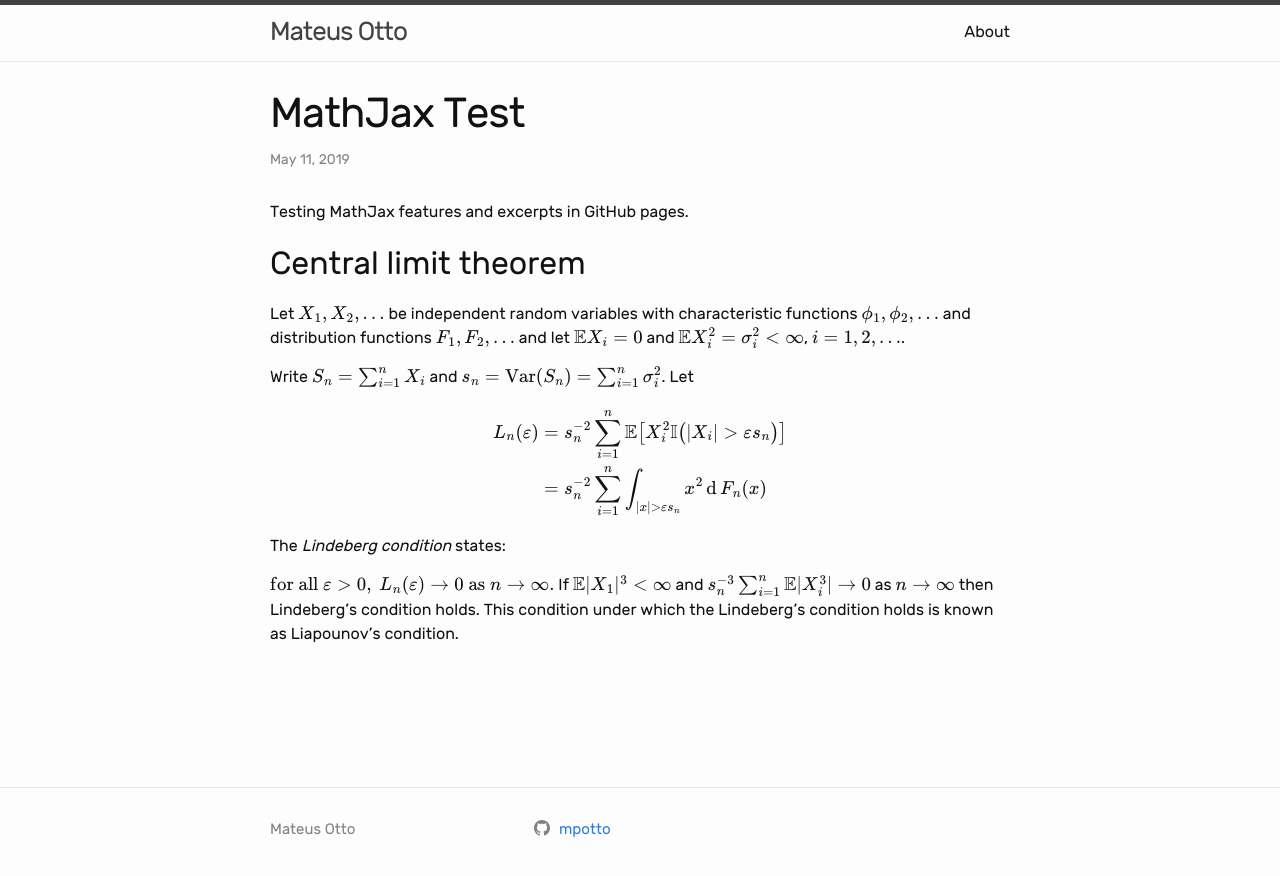
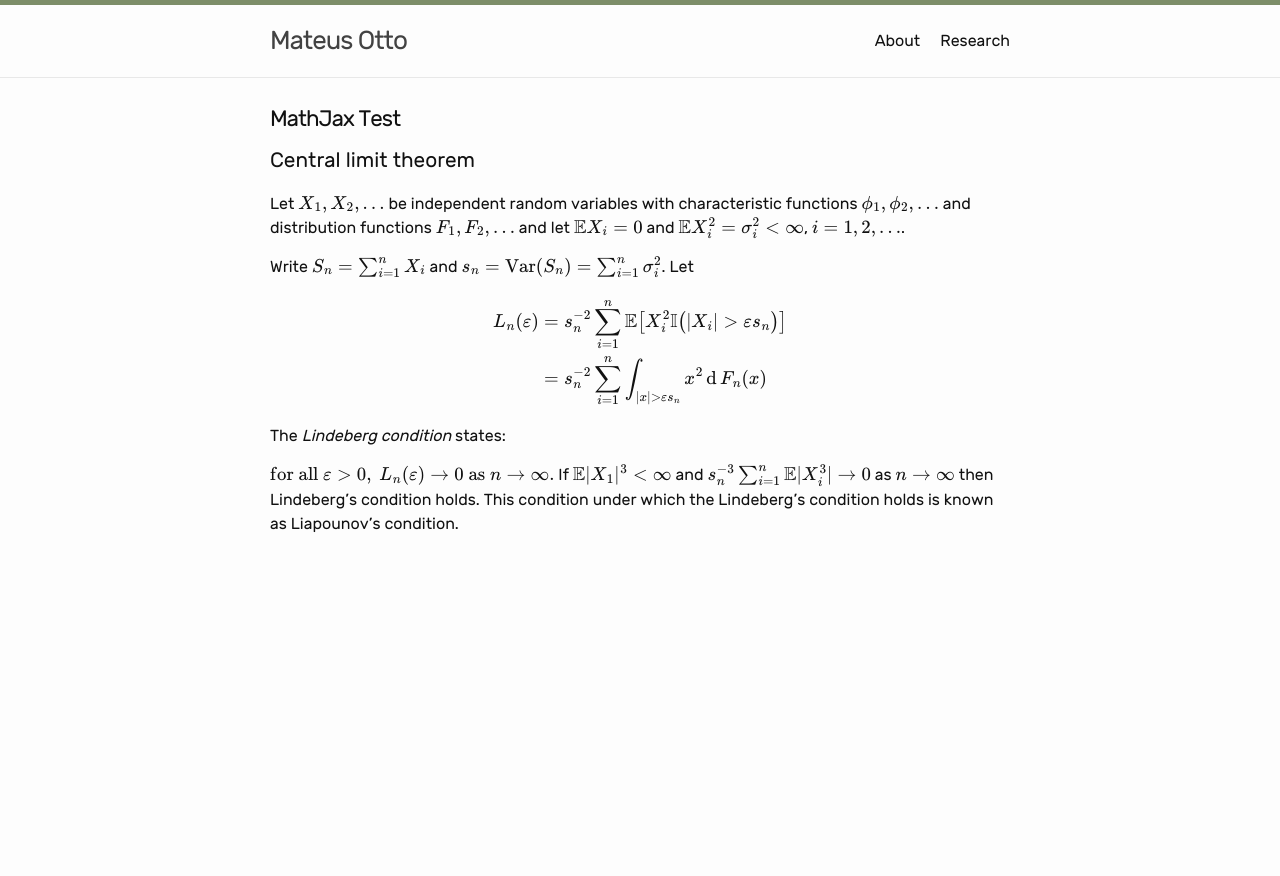
Before and after one commit to mpotto/mpotto.github.io, a Jekyll site: the page built from _posts/2019-05-11-mathjax-test.md, in a window 1280 px wide. Shown: the top 876 px of the page. Built offline with Jekyll 4.4.1, drawn with Linux system fonts in a browser that asks for light colours; our own code applies the rules of GitHub Pages for plain Markdown files; formulas are drawn with MathJax 3; a script that is not in the unit is left out.

Commit message:
major update in style and putting online

```diff
--- a/_layouts/default.html
+++ b/_layouts/default.html
@@ -13,8 +13,6 @@
       </div>
     </main>
 
-    {%- include footer.html -%}
-
   </body>
 
 </html>
--- a/_layouts/post.html
+++ b/_layouts/post.html
@@ -6,10 +6,7 @@ layout: default
   <header class="post-header">
     <h1 class="post-title p-name" itemprop="name headline">{{ page.title | escape }}</h1>
     <p class="post-meta">
-      <time class="dt-published" datetime="{{ page.date | date_to_xmlschema }}" itemprop="datePublished">
-        {%- assign date_format = site.minima.date_format | default: "%b %-d, %Y" -%}
-        {{ page.date | date: date_format }}
-      </time>
+
       {%- if page.author -%}
         • <span itemprop="author" itemscope itemtype="http://schema.org/Person"><span class="p-author h-card" itemprop="name">{{ page.author }}</span></span>
       {%- endif -%}</p>
--- a/_posts/2019-05-11-mathjax-test.md
+++ b/_posts/2019-05-11-mathjax-test.md
@@ -6,10 +6,7 @@ date: 2019-05-11 10:00:00
 
 {% include mathjax.html %}
 
-Testing MathJax features and excerpts in GitHub pages.
-
-## Central limit theorem
-
+### Central limit theorem
 
 Let $X_{1}, X_{2},\ldots$ be independent random variables with characteristic functions $\phi_{1},\phi_{2},\ldots$ and distribution functions $F_{1},F_{2},\ldots$ and let $\mathbb{E} X_{i}=0$ and $\mathbb{E} X_{i}^{2}=\sigma_{i}^{2}<\infty$, $i=1,2,\ldots$.
 
--- a/_sass/minima.scss
+++ b/_sass/minima.scss
@@ -12,11 +12,12 @@ $spacing-unit:     30px !default;
 
 $text-color:       #111 !default;
 $background-color: #fdfdfd !default;
-$brand-color:      #2a7ae2 !default;
+$brand-color:      #e3a66a !default;
 
 $grey-color:       #828282 !default;
 $grey-color-light: lighten($grey-color, 40%) !default;
 $grey-color-dark:  darken($grey-color, 25%) !default;
+$dark-olive-green: #556b2f !default;
 
 $table-text-align: left !default;
 
--- a/_sass/minima/_layout.scss
+++ b/_sass/minima/_layout.scss
@@ -2,7 +2,7 @@
  * Site header
  */
 .site-header {
-  border-top: 5px solid $grey-color-dark;
+  border-top: 5px solid #7d8e69;
   border-bottom: 1px solid $grey-color-light;
   min-height: $spacing-unit * 1.865;
 
@@ -11,11 +11,13 @@
 }
 
 .site-title {
+
+  /* @include relative-font-size(1.625); */
   @include relative-font-size(1.625);
   font-weight: 300;
-  line-height: $base-line-height * $base-font-size * 2.25;
+  line-height: $base-line-height * $base-font-size * 3.0;
   letter-spacing: -1px;
-  margin-bottom: 0;
+  margin-bottom: 5;
   float: left;
 
   &,
@@ -26,9 +28,11 @@
 
 .site-nav {
   float: right;
-  line-height: $base-line-height * $base-font-size * 2.25;
+
+  line-height: $base-line-height * $base-font-size * 3.0;
 
   .nav-trigger {
+
       display: none;
   }
 
@@ -130,7 +134,7 @@
 
 .footer-col {
   float: left;
-  margin-bottom: $spacing-unit / 2;
+  margin-bottom: -5px;
   padding-left: $spacing-unit / 2;
 }
 
@@ -139,24 +143,9 @@
   width:         calc(35% - (#{$spacing-unit} / 2));
 }
 
-.footer-col-2 {
-  width: -webkit-calc(20% - (#{$spacing-unit} / 2));
-  width:         calc(20% - (#{$spacing-unit} / 2));
-}
+@include media-query($on-laptop) {
 
-.footer-col-3 {
-  width: -webkit-calc(45% - (#{$spacing-unit} / 2));
-  width:         calc(45% - (#{$spacing-unit} / 2));
-}
-
-@include media-query($on-laptop) {
-  .footer-col-1,
-  .footer-col-2 {
-    width: -webkit-calc(50% - (#{$spacing-unit} / 2));
-    width:         calc(50% - (#{$spacing-unit} / 2));
-  }
-
-  .footer-col-3 {
+  .footer-col-1 {
     width: -webkit-calc(100% - (#{$spacing-unit} / 2));
     width:         calc(100% - (#{$spacing-unit} / 2));
   }
@@ -185,26 +174,26 @@
 }
 
 .post-list-heading {
-  @include relative-font-size(1.75);
+  @include relative-font-size(1.5);
 }
 
 .post-list {
-  margin-left: 0;
-  list-style: none;
+  margin-left: 2;
+  list-style: disc;
 
   > li {
-    margin-bottom: $spacing-unit;
+    margin-bottom: -5px;
   }
 }
 
 .post-meta {
-  font-size: $small-font-size;
-  color: $grey-color;
+    color: #7c6e5d;
+    @include relative-font-size(0.8);
 }
 
 .post-link {
   display: block;
-  @include relative-font-size(1.5);
+  @include relative-font-size(1.2);
 }
 
 
@@ -213,16 +202,16 @@
  * Posts
  */
 .post-header {
-  margin-bottom: $spacing-unit;
+  margin-bottom: 15px;
 }
 
 .post-title {
-  @include relative-font-size(2.625);
+  @include relative-font-size(1.4);
   letter-spacing: -1px;
   line-height: 1;
 
   @include media-query($on-laptop) {
-    @include relative-font-size(2.25);
+    @include relative-font-size(1.6);
   }
 }
 
@@ -230,15 +219,16 @@
   margin-bottom: $spacing-unit;
 
   h2 {
-    @include relative-font-size(2);
+    @include relative-font-size(1.5);
+
 
     @include media-query($on-laptop) {
-      @include relative-font-size(1.75);
+      @include relative-font-size(1.4);
     }
   }
 
   h3 {
-    @include relative-font-size(1.625);
+    @include relative-font-size(1.3);
 
     @include media-query($on-laptop) {
       @include relative-font-size(1.375);
@@ -246,10 +236,10 @@
   }
 
   h4 {
-    @include relative-font-size(1.25);
+    @include relative-font-size(1.2);
 
     @include media-query($on-laptop) {
-      @include relative-font-size(1.125);
+      @include relative-font-size(1.1);
     }
   }
 }
```
Also changed, not shown: about.md (+4 -0 lines), research.md (added, +7 -0 lines).
